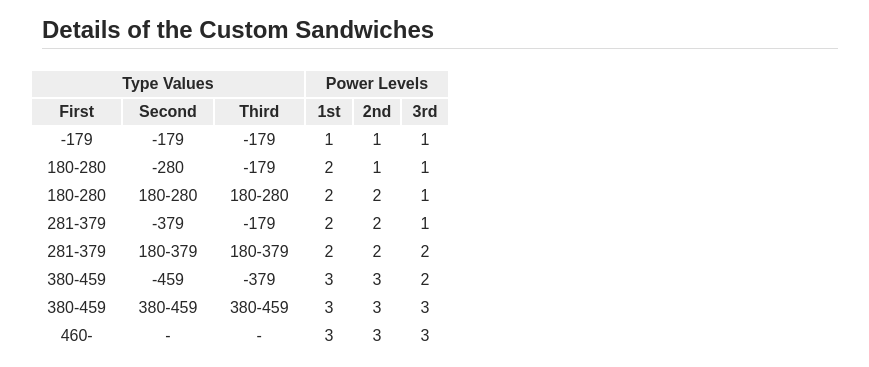
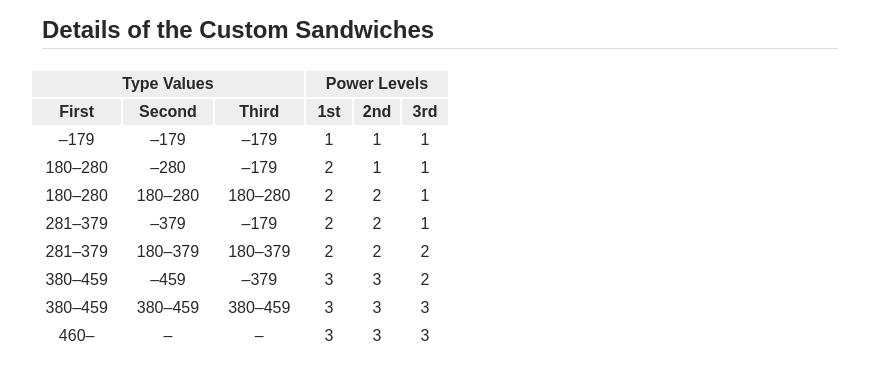
Before and after one commit to kerupani129s/pokemon-scarlet-and-violet, a plain HTML site: page docs/a-sandwich-with-six-pieces-of-potato-salad/index.html in a window 1280 px wide. Shown: the part 2920-3287 px from the top of the page, without its empty margins (200-1069 px from the left). Drawn offline with Linux system fonts and the light colour scheme.

Commit message:
fix: 一部ハイフンをエヌダッシュに修正

```diff
--- a/docs/a-sandwich-with-six-pieces-of-potato-salad/index.html
+++ b/docs/a-sandwich-with-six-pieces-of-potato-salad/index.html
@@ -161,14 +161,14 @@
               <tr><th>First</th><th>Second</th><th>Third</th><th>1st</th><th>2nd</th><th>3rd</th></tr>
             </thead>
             <tbody>
-              <tr><td>-179</td><td>-179</td><td>-179</td><td>1</td><td>1</td><td>1</td></tr>
-              <tr><td>180-280</td><td>-280</td><td>-179</td><td>2</td><td>1</td><td>1</td></tr>
-              <tr><td>180-280</td><td>180-280</td><td>180-280</td><td>2</td><td>2</td><td>1</td></tr>
-              <tr><td>281-379</td><td>-379</td><td>-179</td><td>2</td><td>2</td><td>1</td></tr>
-              <tr><td>281-379</td><td>180-379</td><td>180-379</td><td>2</td><td>2</td><td>2</td></tr>
-              <tr><td>380-459</td><td>-459</td><td>-379</td><td>3</td><td>3</td><td>2</td></tr>
-              <tr><td>380-459</td><td>380-459</td><td>380-459</td><td>3</td><td>3</td><td>3</td></tr>
-              <tr><td>460-</td><td>-</td><td>-</td><td>3</td><td>3</td><td>3</td></tr>
+              <tr><td>&ndash;179</td><td>&ndash;179</td><td>&ndash;179</td><td>1</td><td>1</td><td>1</td></tr>
+              <tr><td>180&ndash;280</td><td>&ndash;280</td><td>&ndash;179</td><td>2</td><td>1</td><td>1</td></tr>
+              <tr><td>180&ndash;280</td><td>180&ndash;280</td><td>180&ndash;280</td><td>2</td><td>2</td><td>1</td></tr>
+              <tr><td>281&ndash;379</td><td>&ndash;379</td><td>&ndash;179</td><td>2</td><td>2</td><td>1</td></tr>
+              <tr><td>281&ndash;379</td><td>180&ndash;379</td><td>180&ndash;379</td><td>2</td><td>2</td><td>2</td></tr>
+              <tr><td>380&ndash;459</td><td>&ndash;459</td><td>&ndash;379</td><td>3</td><td>3</td><td>2</td></tr>
+              <tr><td>380&ndash;459</td><td>380&ndash;459</td><td>380&ndash;459</td><td>3</td><td>3</td><td>3</td></tr>
+              <tr><td>460&ndash;</td><td>&ndash;</td><td>&ndash;</td><td>3</td><td>3</td><td>3</td></tr>
             </tbody>
           </table>
         </div>
```
Also changed, not shown: docs/a-sandwich-with-six-pieces-of-potato-salad/ja/index.html (+8 -8 lines).
